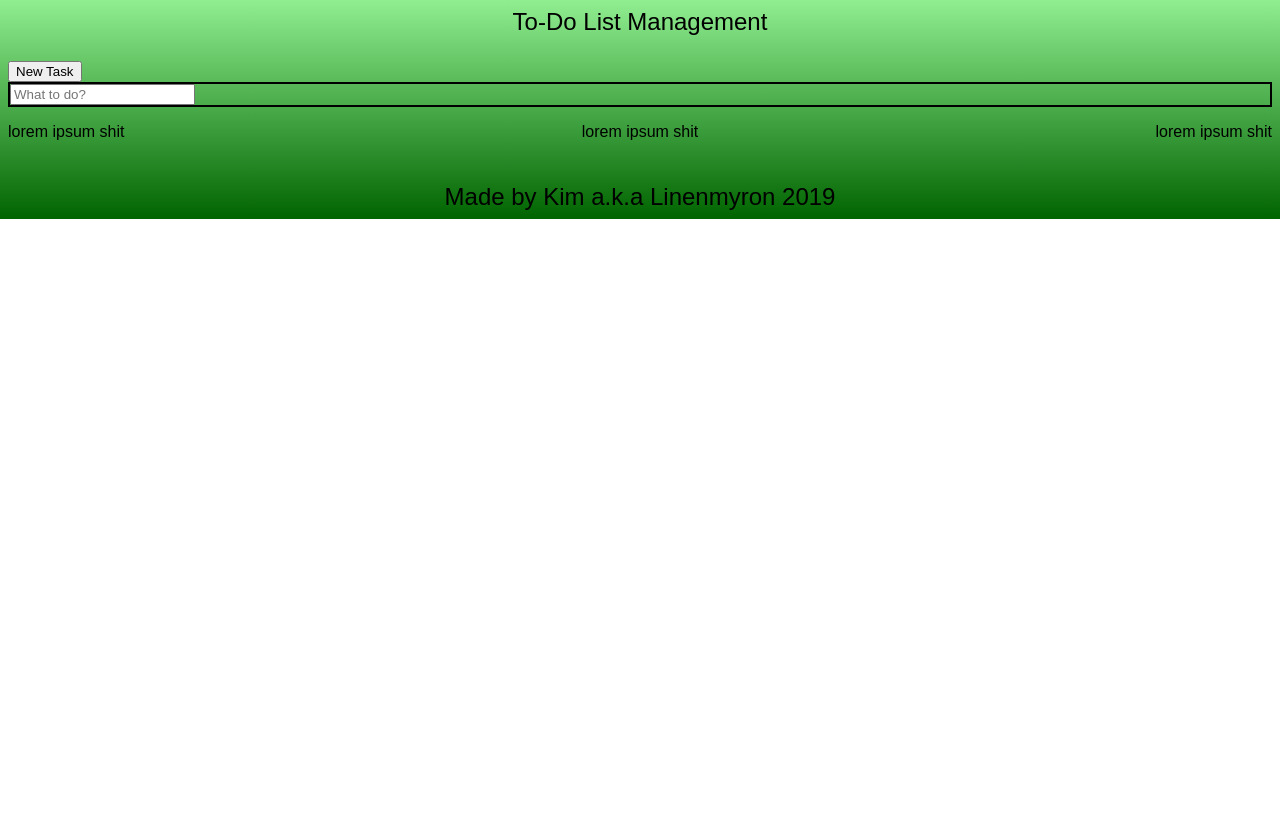
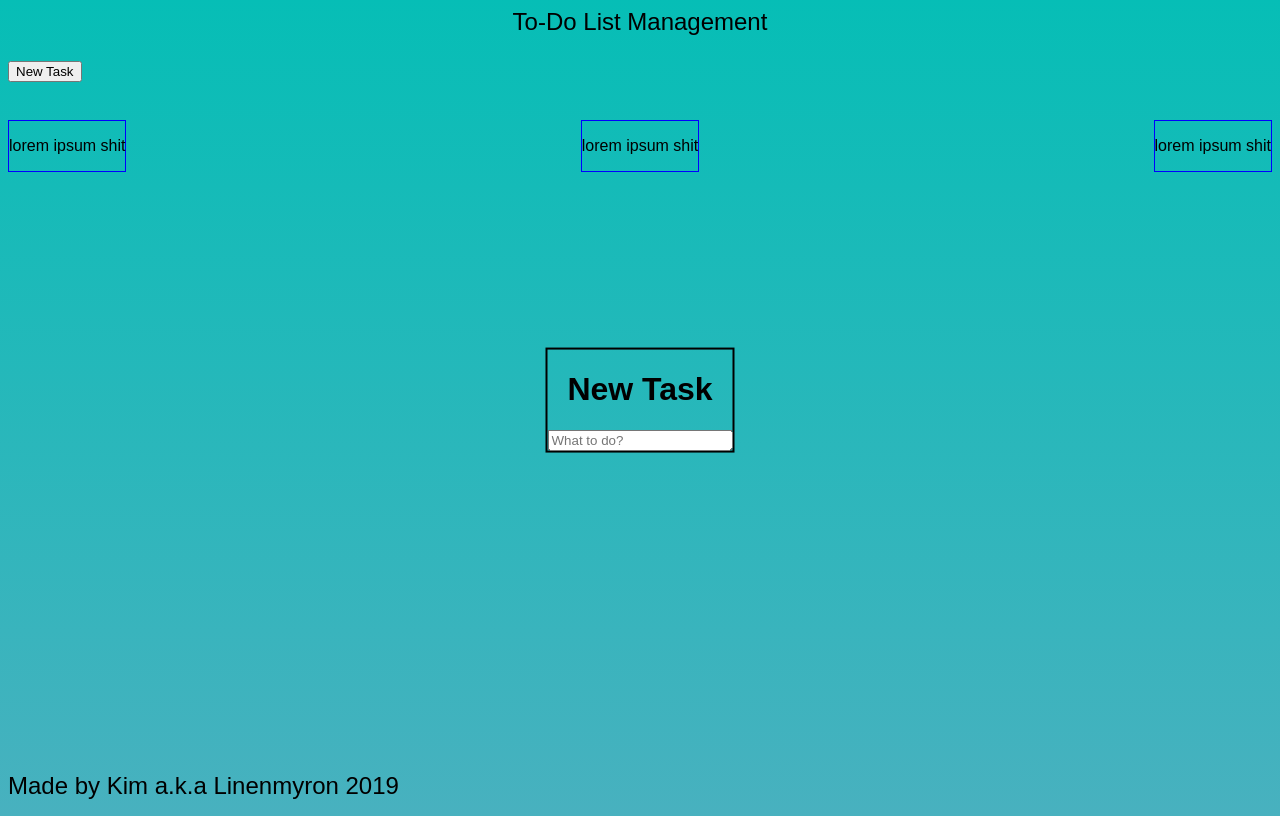
Before and after one commit to Linenmyron/To-Do-List, a plain HTML site: page index.html in a window 1280 px wide. Both pictures are taken after a click on the button "New Task". Drawn offline with nearby package versions, Linux system fonts and the light colour scheme.

Commit message:
Comments and change in CSS file
Added some comments and forced my footer tag to be at the bottom of the page, next step to design a well new task input

```diff
--- a/CSS/style.css
+++ b/CSS/style.css
@@ -3,7 +3,8 @@
 }
 
 body{
-    background-image: linear-gradient(lightgreen,darkgreen);
+    height: 100vh;
+    background-image: linear-gradient(#06beb6,#48b1bf);
     background-repeat: no-repeat;
 }
 
@@ -16,14 +17,29 @@ header{
   padding-bottom: 2%;
 }
 footer{
-  padding-top: 2%;
+  position: absolute;
+  bottom: 0%;
+  display: block;
+}
+
+article{
+  margin-top: 3%;
+  height: auto;
+  width: auto;
+  border: 1px solid blue;
 }
 
 #NewTask{
+  position: fixed;
   height: auto;
-  width: auto;
+  text-align: center;
+  top: 50%;
+  left: 50%;
+  z-index: 1;
+  max-width: auto;
   border: 2px solid black;
   display: none;
+  transform: translate(-50%,-50%);
 }
 
 #container{
--- a/JS/script.js
+++ b/JS/script.js
@@ -1,3 +1,4 @@
+//Document have to be "ready" so all the functionality will work when the event start to happend
 $(document).ready(function(){
   $("button").click(function(){
     $("#NewTask").show();
--- a/index.html
+++ b/index.html
@@ -12,7 +12,9 @@
   <body>
     <header>To-Do List Management</header>
     <button>New Task</button>
+    <!--This is a new task that user will create after pressed "new task" button-->
     <div id="NewTask">
+      <h1>New Task</h1>
       <input type="text" placeholder="What to do?">
     </div>
     <main id="container">
@@ -23,5 +25,4 @@
     </main>
     <footer>Made by Kim a.k.a Linenmyron 2019</footer>
   </body>
-
 </html>
```
